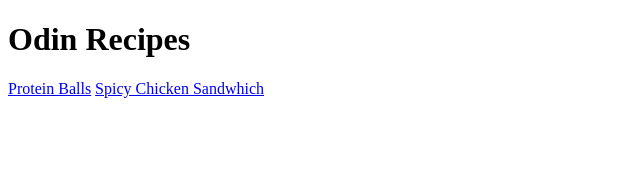
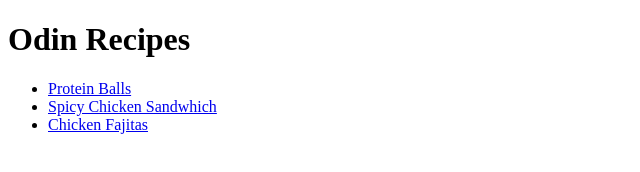
Before and after one commit to Jordyl0/odin-recipes, a plain HTML site: page index.html in a window 1280 px wide. Shown: the whole page, without its empty margins (0-640 px from the left). Drawn offline with Linux system fonts and the light colour scheme.

Commit message:
Add link to final page and order links into list

```diff
--- a/index.html
+++ b/index.html
@@ -10,11 +10,12 @@
 
 <body>
 <h1>Odin Recipes</h1>
+<ul>
+<li><a href="recipes/protein-ball.html"> Protein Balls</a></li>
+<li><a href="recipes/spicy-chicken-sandwhich.html">Spicy Chicken Sandwhich</a></li>
+<li><a href="recipes/chicken-fajitas.html">Chicken Fajitas</a></li>
 
-<a href="recipes/protein-ball.html"> Protein Balls</a>
-<a href="recipes/spicy-chicken-sandwhich.html">Spicy Chicken Sandwhich</a>
-
-
+</ul>
 
 
 
```
